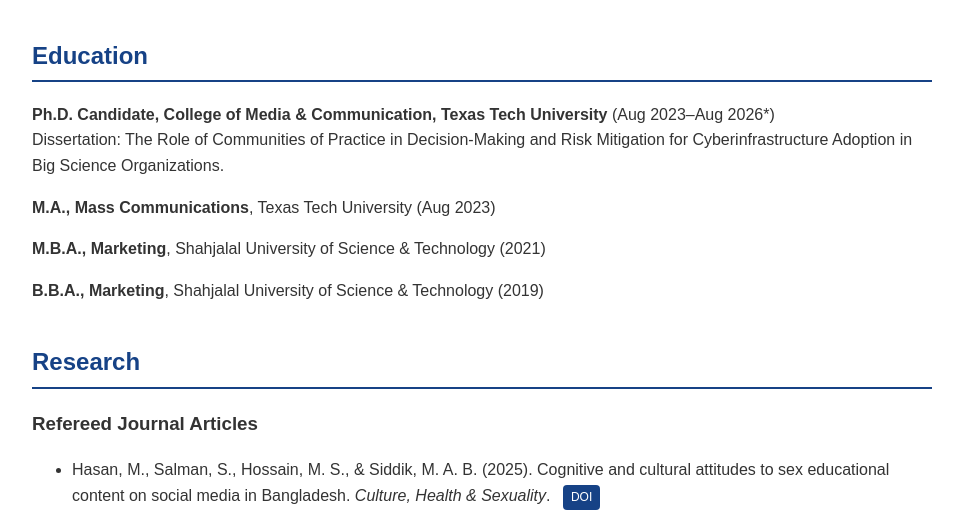
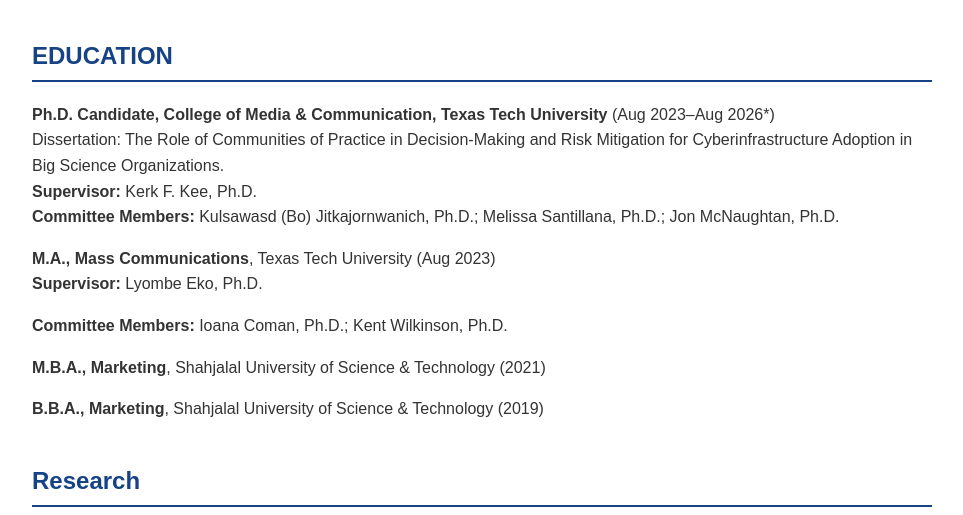
Before and after one commit to mahedikabir/cv, a plain HTML site: page index.html in a window 1280 px wide. Shown: the part 198-713 px from the top of the page, without its empty margins (158-1121 px from the left). Drawn offline with Linux system fonts and the light colour scheme.

Commit message:
Enhance education section with supervisor and committee info
Updated education section with additional details about the Ph.D. candidate's supervisor and committee members.

```diff
--- a/index.html
+++ b/index.html
@@ -97,16 +97,20 @@
     Email: mahehasa@ttu.edu • Phone: 806-516-4205
 </p>
 </section>
-
-<!-- EDUCATION -->
 <section id="education">
-<h2>Education</h2>
+<h2>EDUCATION</h2>
 
 <p><strong>Ph.D. Candidate, College of Media & Communication, Texas Tech University</strong> (Aug 2023–Aug 2026*)<br>
-Dissertation: The Role of Communities of Practice in Decision-Making and Risk Mitigation for Cyberinfrastructure Adoption in Big Science Organizations.</p>
+Dissertation: The Role of Communities of Practice in Decision-Making and Risk Mitigation for Cyberinfrastructure Adoption in Big Science Organizations.<br>
+<strong>Supervisor:</strong> Kerk F. Kee, Ph.D.<br>
+<strong>Committee Members:</strong> Kulsawasd (Bo) Jitkajornwanich, Ph.D.; Melissa Santillana, Ph.D.; Jon McNaughtan, Ph.D.</p>
 
-<p><strong>M.A., Mass Communications</strong>, Texas Tech University (Aug 2023)</p>
+<p><strong>M.A., Mass Communications</strong>, Texas Tech University (Aug 2023)<br>
+<strong>Supervisor:</strong> Lyombe Eko, Ph.D.</p>
+<strong>Committee Members:</strong> Ioana Coman, Ph.D.; Kent Wilkinson, Ph.D.</p>
+
 <p><strong>M.B.A., Marketing</strong>, Shahjalal University of Science & Technology (2021)</p>
+
 <p><strong>B.B.A., Marketing</strong>, Shahjalal University of Science & Technology (2019)</p>
 </section>
 
```
